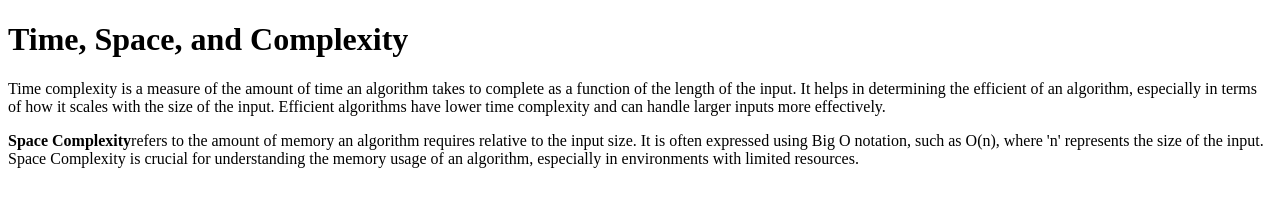
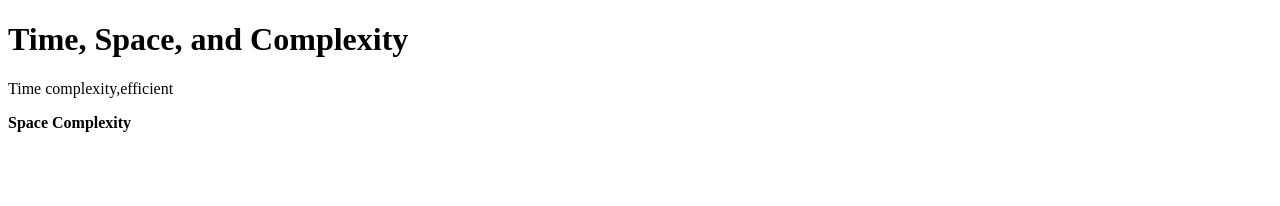
Before and after one commit to acciojob/time-and-space-complexity-shaloojais8876, a website: page main.html in a window 1280 px wide. Drawn offline with Linux system fonts and the light colour scheme.

Commit message:
created a submission

```diff
--- a/main.html
+++ b/main.html
@@ -10,9 +10,9 @@
 	<!-- the entire body must be written by student -->
 	 <h1> Time, Space, and Complexity</h1>
 
-    <p>Time complexity is a measure of the amount of time an algorithm takes to complete as a function of the length of the input. It helps in determining the efficient of an algorithm, especially in terms of how it scales with the size of the input. Efficient algorithms have lower time complexity and can handle larger inputs more effectively.</p></p>
+    <p> Time complexity,efficient</p>
 
-    <p><b>Space Complexity</b>refers to the amount of memory an algorithm requires relative to the input size. It is often expressed using Big O notation, such as O(n), where 'n' represents the size of the input. Space Complexity is crucial for understanding the memory usage of an algorithm, especially in environments with limited resources.</p>
+    <p><b>Space Complexity</b></p>
 
     <script type="text/javascript" src="./script.js">
 </script>
```
